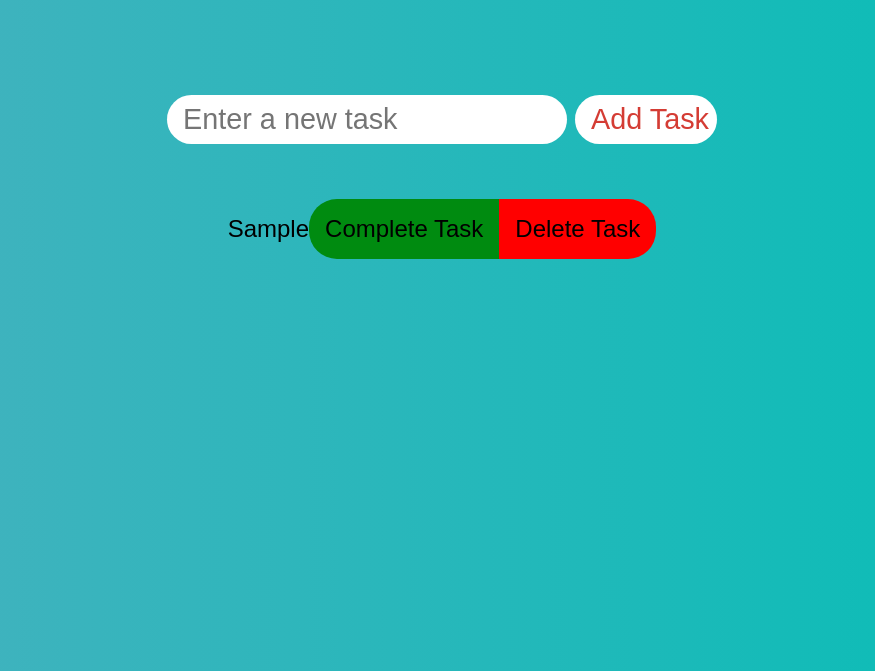
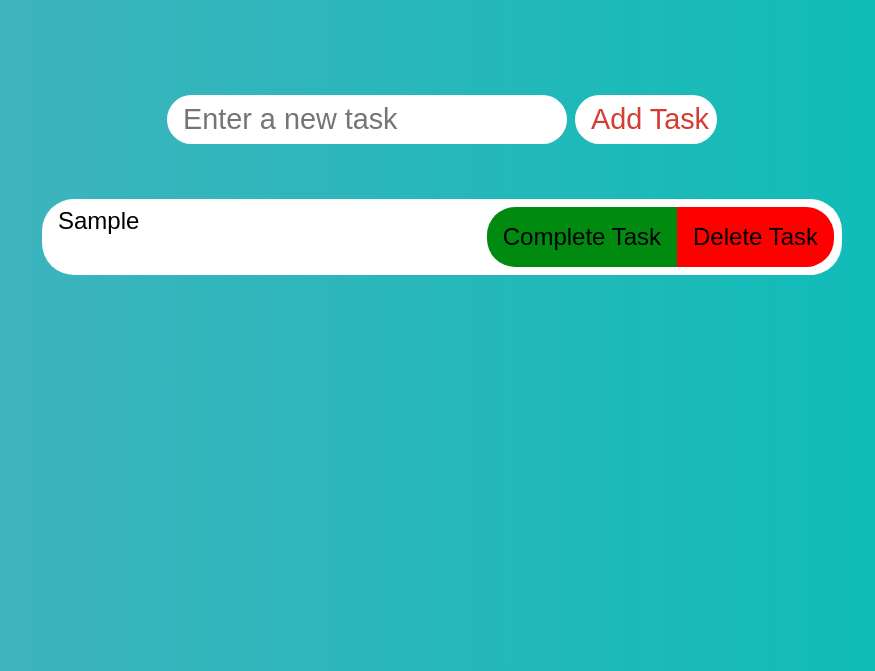
Before and after one commit to JacobA12/To-Do-List-Basic-JS--CSS--HTML-, a plain HTML site: page index.html in a window 1280 px wide. Both pictures are taken after typing "Sample" into the empty fields and a click on the button "Add Task". Shown: the part 129-800 px from the top of the page, without its empty margins (202-1077 px from the left). Drawn offline with Linux system fonts and the light colour scheme.

Commit message:
Refactor task element structure and enhance button styling for improved layout and usability

```diff
--- a/script.js
+++ b/script.js
@@ -34,15 +34,19 @@ function createTaskElement(task) {
   currTask.textContent = task.text;
   currTask.id = task.id;
 
+  let buttonDiv = document.createElement("div");
+  buttonDiv.className = "buttonDiv";
+  currTask.appendChild(buttonDiv);
+
   let completeButton = document.createElement("button");
   completeButton.className = "completeButton";
   completeButton.textContent = "Complete Task";
-  currTask.appendChild(completeButton);
+  buttonDiv.appendChild(completeButton);
 
   let deleteButton = document.createElement("button");
   deleteButton.className = "deleteButton";
   deleteButton.textContent = "Delete Task";
-  currTask.appendChild(deleteButton);
+  buttonDiv.appendChild(deleteButton);
 
   if (task.completed) {
     currTask.style.textDecoration = "line-through";
@@ -98,7 +102,7 @@ taskList.addEventListener("click", function (event) {
     event.target.className === "deleteButton" ||
     event.target.className === "completeButton"
   ) {
-    const task = event.target.parentElement;
+    const task = event.target.parentElement.parentElement;
     const taskIdToRemove = parseInt(task.id, 10);
     const taskIdx = taskArr.findIndex(
       (taskElem) => taskIdToRemove === taskElem.id
--- a/style.css
+++ b/style.css
@@ -76,6 +76,7 @@ form button:hover {
   align-items: center;
   flex-direction: column;
   list-style: none;
+  gap: 1rem;
 }
 
 .deleteButton,
@@ -99,5 +100,15 @@ form button:hover {
   background: rgb(255, 0, 0);
 }
 
-.tod {
+.task {
+  padding: 0.5rem;
+  padding-left: 1rem;
+  font-size: 1.5rem;
+  border: none;
+  background: white;
+  border-radius: 2rem;
+  width: 50rem;
+
+  display: flex;
+  justify-content: space-between;
 }
```
